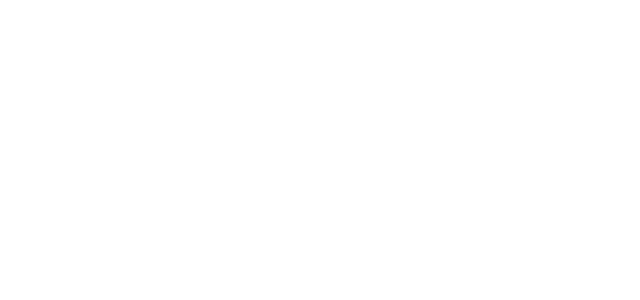
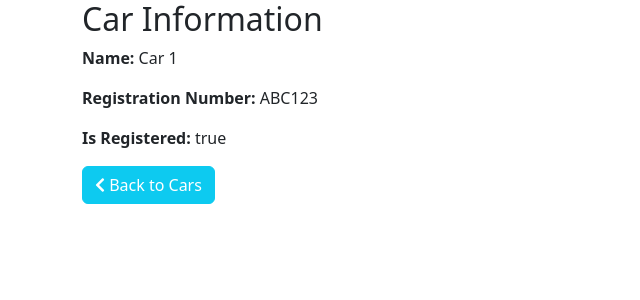
Before and after one commit to beredi/auto-parts-frontend, a Vue app: page /car/1 in a window 1280 px wide. Before the commit this address had no page. Shown: the top 300 px of the page, without its empty margins (0-640 px from the left). Built offline with nearby package versions, Linux system fonts and the light colour scheme.

Commit message:
Show Car

```diff
--- a/src/components/CarTable.vue
+++ b/src/components/CarTable.vue
@@ -13,7 +13,11 @@
       <tbody>
         <tr v-for="car in cars" :key="car.id">
           <td>
-            <button class="btn btn-outline-primary rounded-circle">SHOW</button>
+            <router-link
+              :to="`/car/${car.id}`"
+              class="btn btn-outline-primary rounded-circle"
+              >Show</router-link
+            >
           </td>
           <td>{{ car.name }}</td>
           <td>{{ car.registration_number }}</td>
--- /dev/null
+++ b/src/views/CarDetailsView.vue
@@ -0,0 +1,30 @@
+<template>
+  <div class="container">
+    <h2>Car Information</h2>
+    <p><strong>Name:</strong> {{ car.name }}</p>
+    <p><strong>Registration Number:</strong> {{ car.registration_number }}</p>
+    <p><strong>Is Registered:</strong> {{ car.is_registered }}</p>
+    <router-link to="/" class="btn btn-info text-white"
+      ><i class="fas fa-chevron-left"></i> Back to Cars</router-link
+    >
+  </div>
+</template>
+
+<script>
+export default {
+  data() {
+    return {
+      car: null,
+    };
+  },
+  created() {
+    const carId = this.$route.params.id;
+    this.car = {
+      id: carId,
+      name: "Car 1",
+      registration_number: "ABC123",
+      is_registered: true,
+    };
+  },
+};
+</script>
```
Also changed, not shown: src/main.js (+13 -1 lines).
